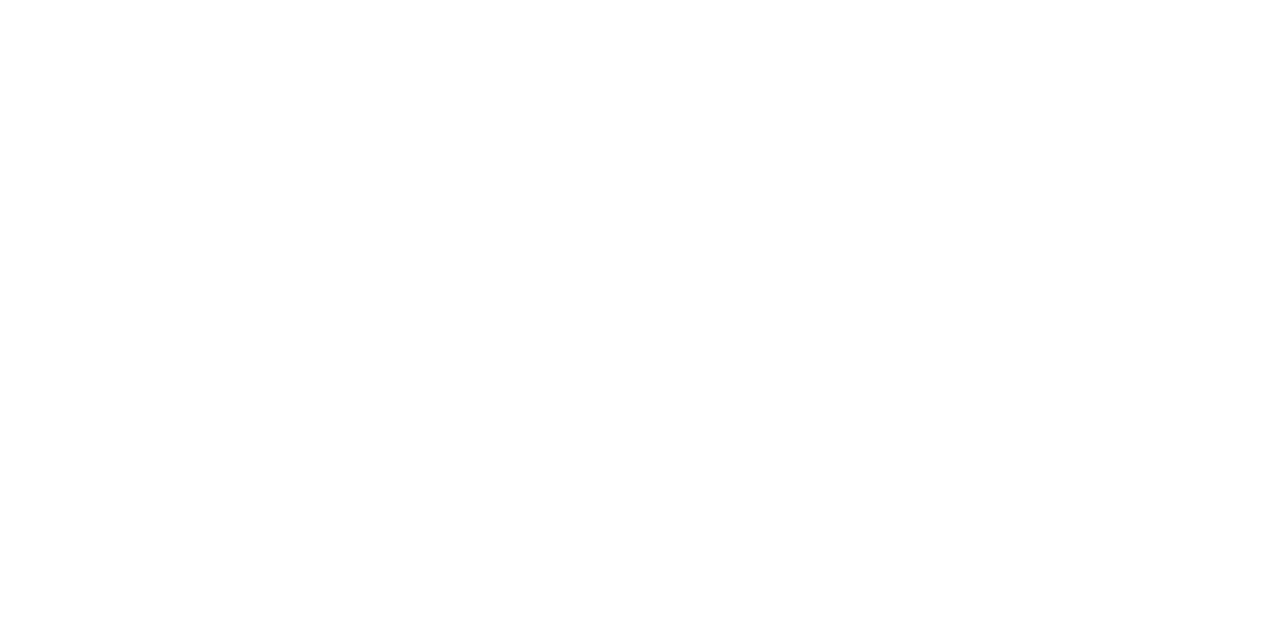
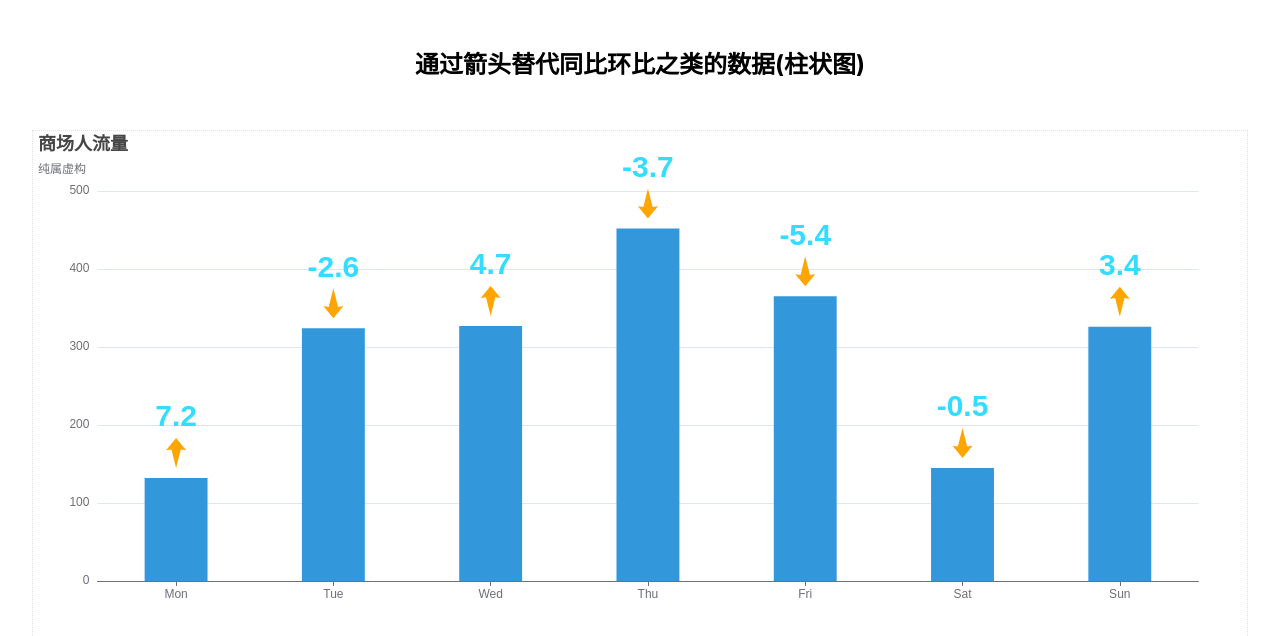
Before and after one commit to levinhax/qiankun-micro-react, a React (Create React App) app: page /charts/ringRatioBarChart in a window 1280 px wide. Shown: the top 636 px of the page. Built offline with nearby package versions, Linux system fonts and the light colour scheme.

Commit message:
feat: 同比/环比柱状图

```diff
--- /dev/null
+++ b/src/components/ringRatioBarChart/index.tsx
@@ -0,0 +1,215 @@
+import React, { useEffect, useRef } from 'react'
+import { IProps } from './type'
+import * as echarts from 'echarts/core'
+import { BarChart, BarSeriesOption, PictorialBarChart, PictorialBarSeriesOption } from 'echarts/charts' // 系列类型的定义后缀都为 SeriesOption
+import {
+  TitleComponent,
+  // 组件类型的定义后缀都为 ComponentOption
+  TitleComponentOption,
+  TooltipComponent,
+  TooltipComponentOption,
+  GridComponent,
+  GridComponentOption,
+  LegendComponent,
+  LegendComponentOption,
+  MarkPointComponent,
+  MarkPointComponentOption,
+  MarkLineComponent,
+  MarkLineComponentOption,
+  ToolboxComponent,
+  ToolboxComponentOption,
+} from 'echarts/components'
+import { CanvasRenderer } from 'echarts/renderers'
+
+// 通过 ComposeOption 来组合出一个只有必须组件和图表的 Option 类型
+type ECOption = echarts.ComposeOption<
+  | BarSeriesOption
+  | PictorialBarSeriesOption
+  | TitleComponentOption
+  | TooltipComponentOption
+  | GridComponentOption
+  | LegendComponentOption
+  | MarkPointComponentOption
+  | MarkLineComponentOption
+  | ToolboxComponentOption
+>
+
+// 注册必须的组件
+echarts.use([
+  TitleComponent,
+  TooltipComponent,
+  GridComponent,
+  LegendComponent,
+  MarkPointComponent,
+  MarkLineComponent,
+  ToolboxComponent,
+  BarChart,
+  PictorialBarChart,
+  CanvasRenderer,
+])
+
+// 定义两个上下箭头的矢量路径
+const up = 'path://M286.031,265l-16.025,3L300,223l29.994,45-16.041-3-13.961,69Z'
+const down = 'path://M216.969,292l16.025-3L203,334l-29.994-45,16.041,3,13.961-69Z'
+
+const symbolMap = new Map()
+symbolMap.set('up', up)
+symbolMap.set('down', down)
+// const symbolMap = {
+//   up,
+//   down,
+// }
+
+const ComRingRatioBarChart: React.FC<IProps> = props => {
+  const chartRef: any = useRef() //拿到DOM容器
+  let chartInstance: any = null
+
+  const renderChart = () => {
+    const option: ECOption = {
+      title: {
+        text: '商场人流量',
+        subtext: '纯属虚构',
+      },
+      color: ['#3398DB'], // 调色盘颜色列表。如果系列没有设置颜色，则会依次循环从默认值列表中取颜色作为系列颜色。
+      tooltip: {
+        trigger: 'axis',
+        axisPointer: {
+          type: 'shadow', // 坐标轴指示器，默认为直线，可选为：'line' | 'shadow'
+        },
+      },
+      grid: {
+        left: '3%',
+        right: '4%',
+        // bottom: '3%',
+        containLabel: true,
+      },
+      legend: {
+        show: false,
+      },
+      //   toolbox: {
+      //     show: false,
+      //     feature: {
+      //       dataZoom: {
+      //         yAxisIndex: 'none',
+      //       },
+      //       dataView: { readOnly: false },
+      //       magicType: { type: ['line', 'bar'] },
+      //       restore: {},
+      //       saveAsImage: {},
+      //     },
+      //   },
+      xAxis: {
+        type: 'category',
+        data: props.xData,
+        axisTick: {
+          alignWithLabel: true,
+        },
+      },
+      yAxis: [
+        {
+          type: 'value',
+        },
+      ],
+      series: [
+        {
+          name: '',
+          type: 'pictorialBar',
+          //   symbol: function (data, params) {
+          //     // console.log(data, params)
+          //     // console.log(symbolMap.get(props.pathData[params.dataIndex]))
+          //     // return symbolMap.get(props.pathData[params.dataIndex])
+          //     return props.pathData[params.dataIndex]
+          //   },
+          // symbol: 'image://' + paperDataURI,
+          symbolSize: [20, 30],
+          symbolOffset: [0, -40],
+          color: 'orange',
+          symbolPosition: 'end',
+          label: {
+            show: true,
+            position: 'top',
+            formatter: function (params) {
+              return props.series2Data[params.dataIndex].toString()
+            },
+            fontSize: 30,
+            fontWeight: 'bold',
+            color: '#34DCFF',
+          },
+          // data: props.series1Data,
+          data: [
+            {
+              value: props.series1Data[0],
+              //   symbol: props.pathData[0],
+              symbol: symbolMap.get(props.pathData[0]),
+            },
+            {
+              value: props.series1Data[1],
+              // symbol: props.pathData[1],
+              symbol: symbolMap.get(props.pathData[1]),
+            },
+            {
+              value: props.series1Data[2],
+              // symbol: props.pathData[2],
+              symbol: symbolMap.get(props.pathData[2]),
+            },
+            {
+              value: props.series1Data[3],
+              // symbol: props.pathData[3],
+              symbol: symbolMap.get(props.pathData[3]),
+            },
+            {
+              value: props.series1Data[4],
+              // symbol: props.pathData[4],
+              symbol: symbolMap.get(props.pathData[4]),
+            },
+            {
+              value: props.series1Data[5],
+              // symbol: props.pathData[5],
+              symbol: symbolMap.get(props.pathData[5]),
+            },
+            {
+              value: props.series1Data[6],
+              // symbol: props.pathData[6],
+              symbol: symbolMap.get(props.pathData[6]),
+            },
+          ],
+        },
+        {
+          name: '人流量',
+          type: 'bar',
+          barWidth: '40%',
+          data: props.series1Data,
+        },
+        // blendMode: 'luminosity' // 柱状图重合的颜色，blendMode 混合模式
+      ],
+    }
+    const renderedInstance = echarts.getInstanceByDom(chartRef.current)
+    if (renderedInstance) {
+      chartInstance = renderedInstance
+    } else {
+      chartInstance = echarts.init(chartRef.current) // echart初始化容器
+    }
+    chartInstance.setOption(option)
+  }
+
+  // 每当props改变的时候就会实时重新渲染
+  useEffect(() => {
+    renderChart()
+  }, [props])
+
+  useEffect(() => {
+    window.addEventListener('resize', () => {
+      handleResize()
+    })
+  }, [])
+
+  const handleResize = () => {
+    if (chartInstance) {
+      chartInstance.resize()
+    }
+  }
+
+  return <div ref={chartRef} style={{ width: '100%', height: '100%' }}></div>
+}
+
+export default ComRingRatioBarChart
--- /dev/null
+++ b/src/components/ringRatioBarChart/type.ts
@@ -0,0 +1,7 @@
+export interface IProps {
+  title: string // 图表的标题（为string类型）
+  xData: string[] // 图表x轴数据的数组（数字里面每一项都为string类型）
+  series1Data: number[] // 跟x轴每个坐标点对应的数据（数字里面每一项都为number类型）
+  series2Data: number[] // 跟x轴每个坐标点对应的同比/环比值
+  pathData: string[] // 同比/环比图示
+}
--- a/src/router/Router.tsx
+++ b/src/router/Router.tsx
@@ -23,7 +23,7 @@
     exact: true,
     component: About,
   },
-  chartsRoute,
+  ...chartsRoute,
 ]
 
 const PageRouter = () => (
--- a/src/router/modules/charts.ts
+++ b/src/router/modules/charts.ts
@@ -3,6 +3,7 @@
 import IRoute from '../IRoute'
 
 const LineChart = lazy(() => import('../../views/Charts/lineChart'))
+const RingRatioBarChart = lazy(() => import('../../views/Charts/ringRatioBarChart'))
 
 // const route: IRoute = {
 //   path: '/charts',
@@ -22,13 +23,23 @@
 //   ],
 // }
 
-const route: IRoute = {
-  path: '/charts/lineChart',
-  exact: false,
-  meta: {
-    title: '折线图',
+const route: IRoute[] = [
+  {
+    path: '/charts/lineChart',
+    exact: false,
+    meta: {
+      title: '折线图',
+    },
+    component: LineChart,
   },
-  component: LineChart,
-}
+  {
+    path: '/charts/ringRatioBarChart',
+    exact: false,
+    meta: {
+      title: '同比环比柱状图',
+    },
+    component: RingRatioBarChart,
+  },
+]
 
 export default route
--- /dev/null
+++ b/src/views/Charts/ringRatioBarChart.tsx
@@ -0,0 +1,47 @@
+import React, { useState } from 'react'
+import ComRingRatioBarChart from '../../components/ringRatioBarChart'
+import './chart.css'
+
+// const up = 'path://M286.031,265l-16.025,3L300,223l29.994,45-16.041-3-13.961,69Z'
+// const down = 'path://M216.969,292l16.025-3L203,334l-29.994-45,16.041,3,13.961-69Z'
+
+function RingRatioBarChartView() {
+  const [chartData] = useState({
+    title: '商场人流量变化',
+    xData: ['Mon', 'Tue', 'Wed', 'Thu', 'Fri', 'Sat', 'Sun'],
+    series1Data: [132, 324, 327, 452, 365, 145, 326],
+    series2Data: [7.2, -2.6, 4.7, -3.7, -5.4, -0.5, 3.4],
+    pathData: ['up', 'down', 'up', 'down', 'down', 'down', 'up'],
+    // pathData: [up, down, up, down, down, down, up],
+  })
+
+  //   const handleUpdateData = () => {
+  //     setChartData({
+  //       title: '商场人流量变化',
+  //       xData: ['Mon', 'Tue', 'Wed', 'Thu', 'Fri', 'Sat', 'Sun'],
+  //       series1Data: [132, 324, 327, 452, 365, 145, 326],
+  //       series2Data: [7.2, -2.6, 4.7, -3.7, -5.4, -0.5, 3.4],
+  //       pathData: ['up', 'down', 'up', 'down', 'down', 'down', 'up'],
+  //     })
+  //   }
+
+  return (
+    <div className="chart-wrapper line-chart-wrapper">
+      <h2 className="title">通过箭头替代同比环比之类的数据(柱状图)</h2>
+      <div className="chart-container">
+        <ComRingRatioBarChart
+          title={chartData.title}
+          xData={chartData.xData}
+          series1Data={chartData.series1Data}
+          series2Data={chartData.series2Data}
+          pathData={chartData.pathData}
+        />
+      </div>
+      {/* <div className="btn-container">
+        <span onClick={handleUpdateData}>更新数据</span>
+      </div> */}
+    </div>
+  )
+}
+
+export default RingRatioBarChartView
```
